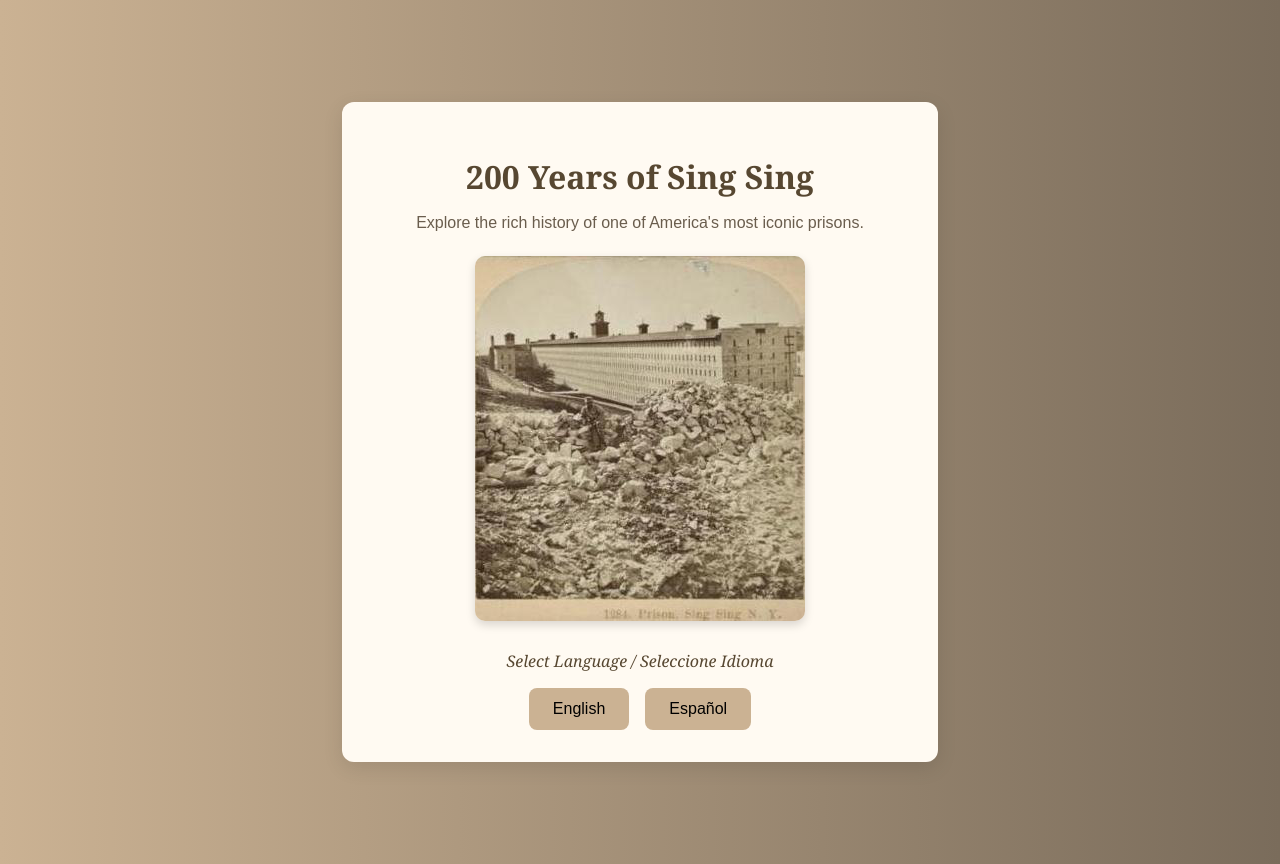
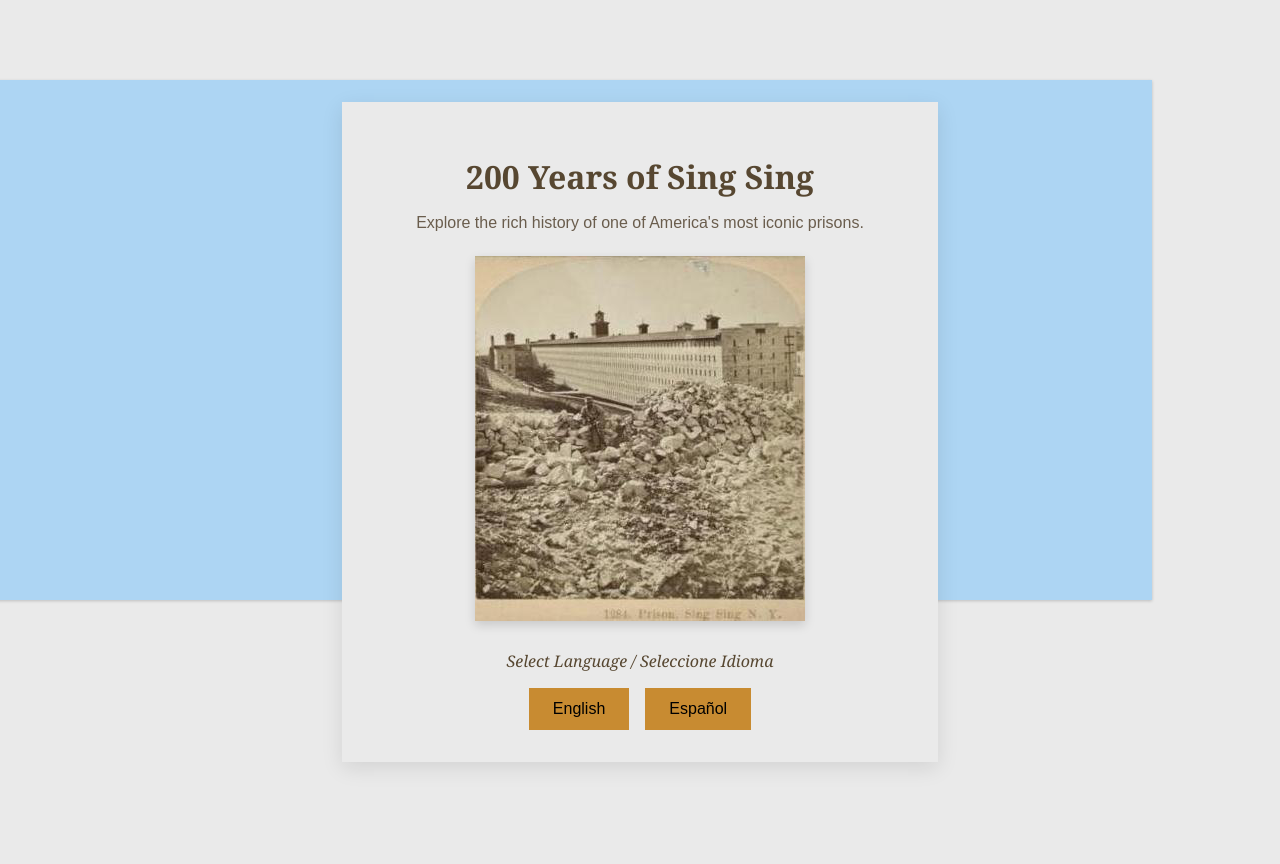
Before and after one commit to samweldon9393/SingSingPrisonMuseum-maps, a React (Create React App) app: page /map in a window 1280 px wide. Built offline with nearby package versions, Linux system fonts and the light colour scheme.

Commit message:
Update landing page style, need outside input on what to chose

```diff
--- a/src/LandingPage.css
+++ b/src/LandingPage.css
@@ -3,20 +3,30 @@
   justify-content: center;
   align-items: center;
   height: 100vh;
-  background: #cbb293;
-  background: linear-gradient(90deg,#cbb293 0%, #7A6C5B 100%);
+  background: #EAEAEA;
   font-family: 'Georgia', serif;
   text-align: center;
   padding: 2rem;
 }
 
 .landing-card {
-  background-color: #fffaf2;
+  background: #EAEAEA;
   padding: 2rem 3rem;
-  border-radius: 12px;
   box-shadow: 0 6px 20px rgba(0, 0, 0, 0.1);
   max-width: 500px;
   width: 100%;
+  z-index: 4;
+}
+
+.landing-background {
+  position: absolute;
+  width: 95vw;
+  height: 65vh;
+  background: #ADD5F3;
+  top: 10%;
+  left: -5%;
+  box-shadow: 0 1px 3px rgba(0, 0, 0, 0.2);
+  z-index: 1;
 }
 
 .landing-page h1 {
@@ -35,7 +45,6 @@
 .landing-page img {
   max-width: 100%;
   height: auto;
-  border-radius: 10px;
   box-shadow: 0 4px 10px rgba(0, 0, 0, 0.15);
   margin-bottom: 1.5rem;
 }
@@ -54,11 +63,10 @@
 }
 
 .landing-page button {
-  background-color: #cbb293;
+  background-color: #c88b31;
   color: black;
   border: none;
   padding: 0.75rem 1.5rem;
-  border-radius: 8px;
   font-size: 1rem;
   cursor: pointer;
   font-family: 'Arial', sans-serif;
--- a/src/LandingPage.tsx
+++ b/src/LandingPage.tsx
@@ -14,6 +14,7 @@
 
   return (
       <div className="landing-page">
+          <div className="landing-background"></div>
           <div className="landing-card">
             <h1>200 Years of Sing Sing</h1>
             <p className="subheading">
--- a/src/style.css
+++ b/src/style.css
@@ -1,4 +1,7 @@
-/* copper: #c88b31 */
+/* COLORS
+ * copper: #c88b31
+ * grey: #EAEAEA;
+ * */
 
 body, html {
   margin: 0;
```
Lines whose indentation alone changed are shown as unchanged.
